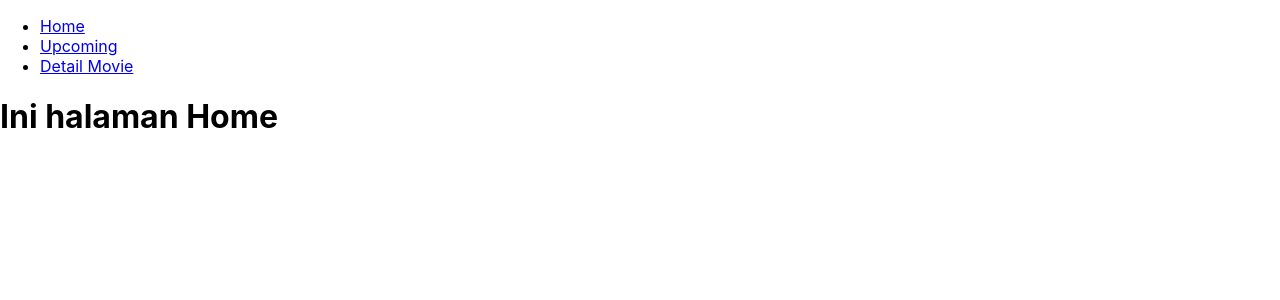
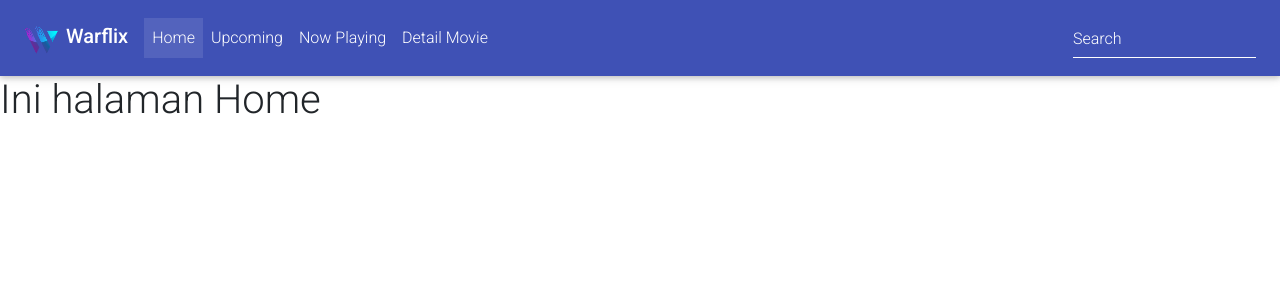
Before and after one commit to mohammedazez/react-cart-redux, a React (Create React App) app: page / in a window 1280 px wide. Shown: the top 300 px of the page. Built offline with nearby package versions, Linux system fonts and the light colour scheme.

Commit message:
add styling in header or navbar

```diff
--- a/package.json
+++ b/package.json
@@ -8,6 +8,7 @@
     "@testing-library/user-event": "^7.1.2",
     "antd": "^4.6.6",
     "axios": "^0.20.0",
+    "mdbreact": "^4.27.0",
     "react": "^16.13.1",
     "react-dom": "^16.13.1",
     "react-google-login": "^5.1.21",
--- a/src/Components/Header.js
+++ b/src/Components/Header.js
@@ -1,10 +1,60 @@
 import React from "react";
-import { Link } from "react-router-dom";
+import {
+  MDBNavbar,
+  MDBNavbarBrand,
+  MDBNavbarNav,
+  MDBNavItem,
+  MDBNavLink,
+  MDBNavbarToggler,
+  MDBCollapse,
+  MDBFormInline,
+} from "mdbreact";
+// import { Link } from "react-router-dom";
 
 function Header() {
   return (
     <div className="app">
-      <ul>
+      <MDBNavbar color="indigo" dark expand="md">
+        <MDBNavbarBrand>
+          <img
+            src={require("../Assets/warflix.png")}
+            style={{ height: "50px", width: "50px" }}
+          />
+          <strong className="white-text">Warflix</strong>
+        </MDBNavbarBrand>
+        <MDBNavbarToggler />
+        <MDBCollapse navbar>
+          <MDBNavbarNav left>
+            <MDBNavItem active>
+              <MDBNavLink to="/">Home</MDBNavLink>
+            </MDBNavItem>
+            <MDBNavItem>
+              <MDBNavLink to="/upcoming">Upcoming</MDBNavLink>
+            </MDBNavItem>
+            <MDBNavItem>
+              <MDBNavLink to="#!">Now Playing</MDBNavLink>
+            </MDBNavItem>
+            <MDBNavItem>
+              <MDBNavLink to="/detail">Detail Movie</MDBNavLink>
+            </MDBNavItem>
+          </MDBNavbarNav>
+          <MDBNavbarNav right>
+            <MDBNavItem>
+              <MDBFormInline waves>
+                <div className="md-form my-0">
+                  <input
+                    className="form-control mr-sm-2"
+                    type="text"
+                    placeholder="Search"
+                    aria-label="Search"
+                  />
+                </div>
+              </MDBFormInline>
+            </MDBNavItem>
+          </MDBNavbarNav>
+        </MDBCollapse>
+      </MDBNavbar>
+      {/* <ul>
         <li>
           <Link to="/">Home</Link>
         </li>
@@ -14,7 +64,7 @@ function Header() {
         <li>
           <Link to="/detail">Detail Movie</Link>
         </li>
-      </ul>
+      </ul> */}
     </div>
   );
 }
--- a/src/index.js
+++ b/src/index.js
@@ -1,6 +1,10 @@
 import React from "react";
 import ReactDOM from "react-dom";
 import "./index.css";
+// Import Mdbreact
+import "@fortawesome/fontawesome-free/css/all.min.css";
+import "bootstrap-css-only/css/bootstrap.min.css";
+import "mdbreact/dist/css/mdb.css";
 import App from "./App";
 // Bungkus App js dengan Provider
 import { Provider } from "react-redux";
```
Also changed, not shown: src/Assets/warflix.png (added), src/Components/Header.css (added), 1 other file (tests, documents, lock files or other folders).
